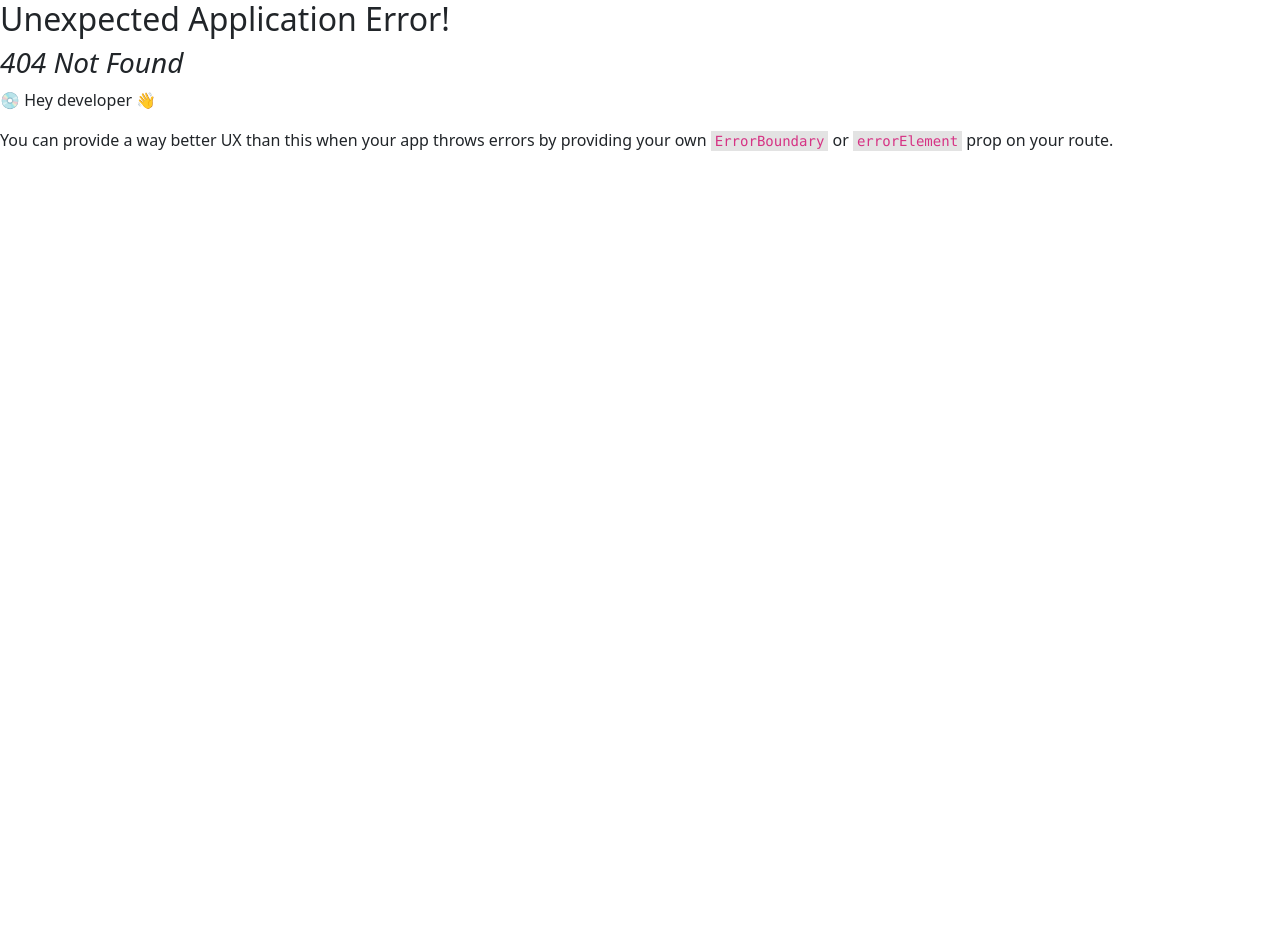
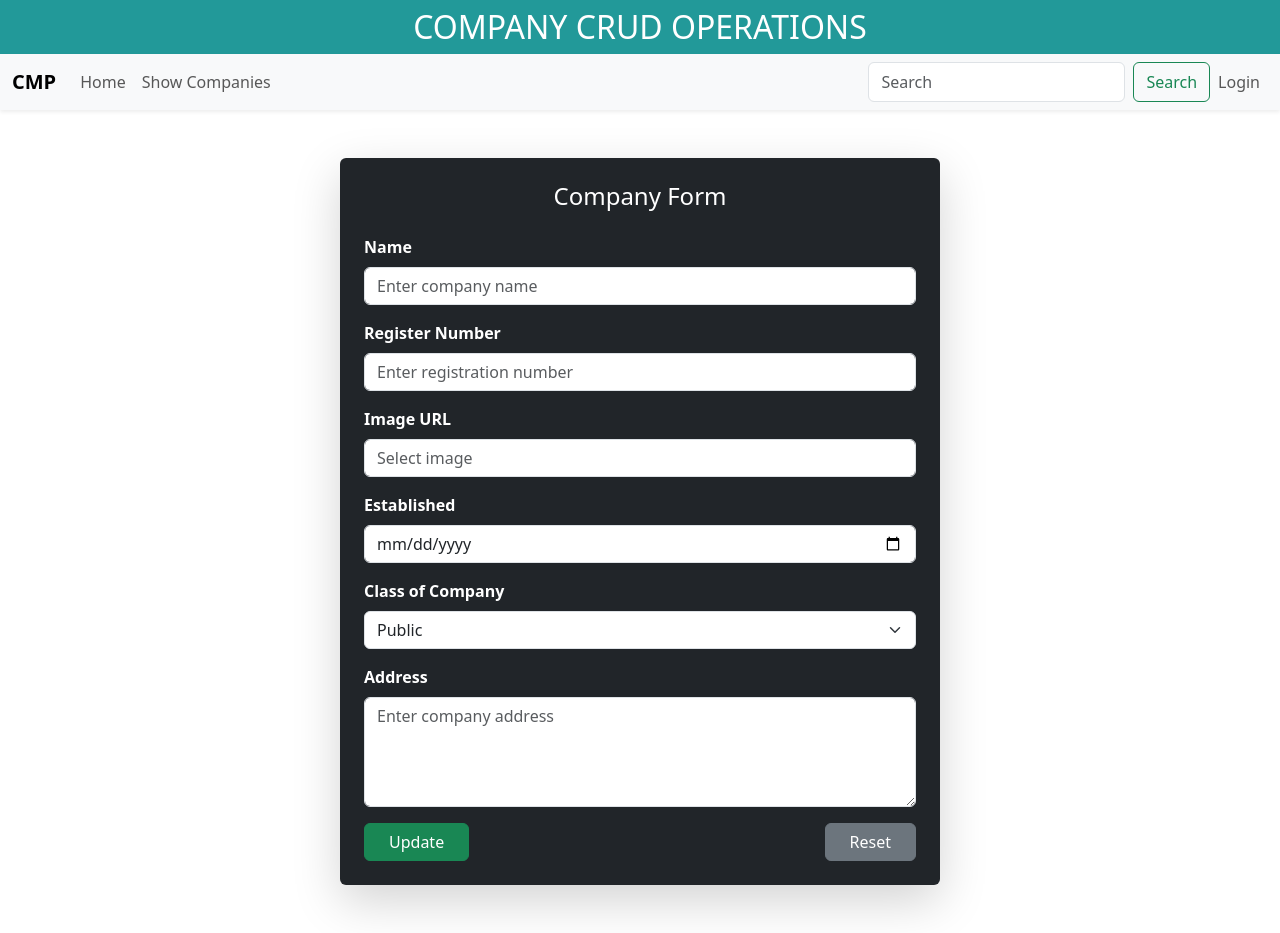
Before and after one commit to faizan-1320/company-crud, a React (Vite) app: page /edit-company/1 in a window 1280 px wide. Before the commit this address had no page. Before the commit the page ends 800 px from the top, so only its background shows below. Built offline with nearby package versions, Linux system fonts and the light colour scheme; no server answers.

Commit message:
add hide and show navbar links curd using json-server

```diff
--- a/package.json
+++ b/package.json
@@ -13,8 +13,10 @@
     "axios": "^1.8.4",
     "bootstrap": "^5.3.3",
     "react": "^19.0.0",
+    "react-cookie": "^8.0.1",
     "react-dom": "^19.0.0",
-    "react-router": "^7.3.0"
+    "react-router": "^7.3.0",
+    "react-sweetalert2": "^0.6.0"
   },
   "devDependencies": {
     "@eslint/js": "^9.21.0",
--- a/src/App.jsx
+++ b/src/App.jsx
@@ -1,13 +1,16 @@
 import { Outlet } from 'react-router'
 import './App.css'
 import Header from './header/Header'
+import { CookiesProvider } from 'react-cookie'
 
 function App() {
 
   return (
     <>
+    <CookiesProvider>
       <Header/>
       <Outlet></Outlet>
+    </CookiesProvider>
     </>
   )
 }
--- a/src/adminLogin/AdminLogin.jsx
+++ b/src/adminLogin/AdminLogin.jsx
@@ -1,6 +1,26 @@
-import React from 'react'
+import React, { useRef } from 'react'
+import { useCookies } from 'react-cookie'
+import { adminLoginData } from '../api/testAdmin'
+import { useNavigate } from 'react-router'
 
 export default function AdminLogin() {
+
+  const [cookies,setCookie,removeCookie] = useCookies();
+  const email = useRef();
+  const password = useRef();
+  const navigate = useNavigate();
+
+  const handleLogin = (e) =>{
+    e.preventDefault()
+    if (adminLoginData.email == email.current.value && adminLoginData.password == password.current.value){
+      setCookie('admin',adminLoginData.email)
+      navigate('/home')
+      alert("you are logged in successfully")
+    }else{
+      alert("Incorrect Email or password")
+      console.log("Incorrect Email or password");
+    }
+  }
   return (
     <div
       className="d-flex justify-content-center align-items-center min-vh-100 bg-light"
@@ -16,7 +36,7 @@ export default function AdminLogin() {
         <h4 className="text-center text-info mb-4 fw-bold">Admin Login</h4>
 
         {/* Login Form */}
-        <form>
+        <form onSubmit={handleLogin}>
           {/* Email Input */}
           <div className="mb-3">
             <label htmlFor="cmpEmail" className="form-label fw-semibold">
@@ -27,6 +47,7 @@ export default function AdminLogin() {
               className="form-control"
               id="cmpEmail"
               placeholder="Enter your email"
+              ref={email}
             />
             <div id="emailHelp" className="form-text text-muted">
               We'll never share your email with anyone else.
@@ -43,6 +64,7 @@ export default function AdminLogin() {
               className="form-control"
               id="cmpPassword"
               placeholder="Enter your password"
+              ref={password}
             />
           </div>
 
--- a/src/api/Api.jsx
+++ b/src/api/Api.jsx
@@ -1,8 +1,48 @@
 import axios from "axios";
 
-const url = "http://localhost:4000/companydata"
+const url = "http://localhost:5000/companydata"
 
 export async function getCompany() {
-    const response = await axios.get(url);
-    return response.data
+    try{
+        const response = await axios.get(url);
+        return response.data
+    }catch(err){
+        console.log(err);
+    }
 }
+
+export async function addCompany(company) {
+    try{
+        const response = await axios.post(url,company)
+        return response.data
+    }catch(err){
+        console.log(err);
+    }
+}
+
+export async function editCompany(cmpId,company) {
+    try{
+        const response = await axios.put(`${url}/${cmpId}`,company)
+        return response.data
+    }catch(err){
+        console.log(err);
+    }
+}
+
+export async function deleteCompany(cmpId) {
+    try{
+        const response = await axios.delete(`${url}/${cmpId}`)
+        return response.data
+    }catch(err){
+        console.log(err);
+    }
+}
+
+export async function companyGetById(cmpId) {
+    try{
+        const response = await axios.get(`${url}/${cmpId}`)
+        return response.data
+    }catch(err){
+        console.log(err);
+    }
+}
--- /dev/null
+++ b/src/api/testAdmin.jsx
@@ -0,0 +1,4 @@
+export const adminLoginData = {
+    email:"admin@gmail.com",
+    password:"1234"
+}
--- a/src/company/Company.jsx
+++ b/src/company/Company.jsx
@@ -1,7 +1,7 @@
 import React, { useEffect, useState } from 'react'
 import Companycard from '../companycard/Companycard';
-import { getCompany } from '../api/Api';
-
+import { deleteCompany, getCompany } from '../api/Api';
+import Swal from 'sweetalert2'
 
 export default function Company() {
   const [companyArr,setCompanyArr] = useState([])
@@ -11,11 +11,55 @@ export default function Company() {
     setCompanyArr(response)
   }
 
+  async function companyDelete(cmpId) {
+    const result = await Swal.fire({
+      title: 'Are you sure?',
+      text: 'You won’t be able to revert this!',
+      icon: 'warning',
+      showCancelButton: true,
+      confirmButtonText: 'Yes, delete it!',
+      cancelButtonText: 'No, cancel!',
+    })
+
+    if (result.isConfirmed) {
+      try {
+        const response = await deleteCompany(cmpId)
+        if (response != null) {
+          Swal.fire({
+            title: 'Deleted!',
+            text: 'The company has been deleted.',
+            icon: 'success',
+          }).then(()=>{
+            companyRes()
+          })
+        } else {
+          Swal.fire({
+            title: 'Error!',
+            text: 'Something went wrong...',
+            icon: 'error',
+          })
+        }
+      } catch (error) {
+        Swal.fire({
+          title: 'Error!',
+          text: 'Failed to delete the company.',
+          icon: 'error',
+        })
+      }
+    } else if (result.dismiss === Swal.DismissReason.cancel) {
+      Swal.fire({
+        title: 'Cancelled',
+        text: 'Your company data is safe.',
+        icon: 'info',
+      })
+    }
+  }
+
   useEffect(()=>{
     companyRes()
   },[])
 
-  const cmpCard = companyArr.map((company,index)=><Companycard key={'card'+index} company={company}/>);
+  const cmpCard = companyArr.map((company,index)=><Companycard key={'card'+index} company={company} companyDelete={companyDelete}/>);
   return (
     <>
       <div className='d-flex flex-wrap bg-black'>
--- a/src/companyForm/CompanyForm.jsx
+++ b/src/companyForm/CompanyForm.jsx
@@ -1,37 +1,69 @@
 import React, { useState } from 'react'
+import Swal from 'sweetalert2'
+import { addCompany, editCompany } from '../api/Api'
+import { useLoaderData, useLocation, useNavigate, useParams } from 'react-router'
 
 export default function CompanyForm() {
 
-  const [company, setCompany] = useState({
-    cmpId: '',
+  const navigate = useNavigate();
+  const findCompany = useLoaderData();
+  const location = useLocation();
+  const {cmpId} = useParams();
+
+  const emptyCompany = {
+    cmpId: cmpId,
     cmpName: '',
     cmpImg: '',
     cmpRegisterNumber: '',
     cmpEstablished: '',
     cmpClassOfCompany: 'Public',
     cmpAddress: '',
-  })
+  }
+
+  function initialState(){
+    if (location.pathname.includes('edit-company') && findCompany!=null){
+      return findCompany
+    }else{
+      return emptyCompany
+    }
+  }
+
+  const [company, setCompany] = useState(()=>initialState());
 
   const getDetailsCmp = (e) => {
     setCompany({ ...company, [e.target.id]: e.target.value })
   }
 
-  const handleSubmit = (e) => {
-    e.preventDefault()
-    console.log('Company Data Submitted:', company)
-    alert('Company details submitted successfully!')
+  const handleReset = () => {
+    setCompany(emptyCompany)
   }
 
-  const handleReset = () => {
-    setCompany({
-      cmpId: '',
-      cmpName: '',
-      cmpImg: '',
-      cmpRegisterNumber: '',
-      cmpEstablished: '',
-      cmpClassOfCompany: 'Public',
-      cmpAddress: '',
-    })
+  async function companyAdd(e) {
+    e.preventDefault();
+    const response = await addCompany(company)
+    if (response) {
+      Swal.fire({
+        title: 'Success!',
+        text: 'Company added successfully.',
+        icon: 'success',
+        confirmButtonText: 'OK',
+      }).then(() => {
+        navigate('/companies')
+      })
+    } else {
+      Swal.fire({
+        title: 'Error!',
+        text: response?.message || 'Failed to add company. Please try again.',
+        icon: 'error',
+      })
+    }
+  }
+
+  async function companyEdit(e) {
+    e.preventDefault()
+    const response = await editCompany(cmpId,company)
+    console.log("response edit -------------------------->",response);
+    navigate('/companies')
   }
 
   return (
@@ -42,7 +74,7 @@ export default function CompanyForm() {
 
       <h4 className="text-center mb-4">Company Form</h4>
 
-      <form onSubmit={handleSubmit} onReset={handleReset}>
+      <form onSubmit={location.pathname.includes('edit-company')?companyEdit:companyAdd}>
 
         <div className="mb-3">
           <label htmlFor="cmpName" className="form-label fw-bold">
@@ -75,6 +107,31 @@ export default function CompanyForm() {
             required
           />
         </div>
+
+        <div className="mb-3">
+          <label htmlFor="cmpImg" className="form-label fw-bold">
+            Image URL
+          </label>
+          <input
+            type="text"
+            className="form-control"
+            id="cmpImg"
+            name="cmpImg"
+            value={company.cmpImg}
+            onChange={getDetailsCmp}
+            placeholder="Select image"
+            required
+          />
+        </div>
+        {company.cmpImg && (
+          <div className="mt-3">
+            <img
+              src={company.cmpImg}
+              alt="Company"
+              width="100"
+            />
+          </div>
+        )}
 
         <div className="mb-3">
           <label htmlFor="cmpEstablished" className="form-label fw-bold">
@@ -124,9 +181,9 @@ export default function CompanyForm() {
 
         <div className="d-flex justify-content-between">
           <button type="submit" className="btn btn-success px-4">
-            Submit
+            {location.pathname.includes('edit-company')?"Update":'Add'}
           </button>
-          <button type="reset" className="btn btn-secondary px-4">
+          <button type="reset" className="btn btn-secondary px-4" onClick={handleReset}>
             Reset
           </button>
         </div>
--- a/src/companycard/Companycard.jsx
+++ b/src/companycard/Companycard.jsx
@@ -1,6 +1,9 @@
 import React from 'react'
+import { useCookies } from 'react-cookie'
+import { Link } from 'react-router'
 
-export default function Companycard({ company }) {
+export default function Companycard({ company, companyDelete }) {
+  const [cookies, , removeCookie] = useCookies()
   return (
     <>
       <div className="card m-5" style={{ maxWidth: "540px" }}>
@@ -10,19 +13,19 @@ export default function Companycard({ company }) {
           </div>
           <div className="col-md-8">
             <div className="card-body">
-              <h5 className="card-title">#{company.cmpId} {company.cmpName}</h5>
+              <h5 className="card-title">#{company.id} {company.cmpName}</h5>
               <ul className="list-group list-group-flush">
                 <li className="list-group-item"><i>Registration Number :</i> <b>{company.cmpRegisterNumber}</b></li>
                 <li className="list-group-item"><i>Class of Company :</i> <b>{company.cmpClassOfCompany}</b></li>
                 <li className="list-group-item"><i>Registered Address:</i> <b>{company.cmpAddress}</b></li>
                 <li className="list-group-item"><i>Established:</i> <b>{company.cmpEstablished}</b></li>
                 <li className="list-group-item">
-                  <button className="btn btn-sm btn-outline-primary me-2">
+                  {cookies.admin != undefined ? (<><Link to={`/edit-company/${company.id}`} className="btn btn-sm btn-outline-primary me-2">
                     ✏️ Edit
-                  </button>
-                  <button className="btn btn-sm btn-outline-danger">
-                    🗑️ Delete
-                  </button>
+                  </Link>
+                    <button className="btn btn-sm btn-outline-danger" onClick={() => companyDelete(company.id)}>
+                      🗑️ Delete
+                    </button></>) : (<p>Login to update company details</p>)}
                 </li>
               </ul>
             </div>
--- a/src/header/Header.jsx
+++ b/src/header/Header.jsx
@@ -1,15 +1,15 @@
 import React from 'react'
-import Navabar from '../navabar/Navabar'
+import Navbar from '../navbar/Navbar'
 import '../header/Header.css'
 
 export default function Header() {
   return (
     <>
-      <div className="top-header text-center bg-info text-white py-2">
+      <div className="top-header text-center text-white py-2" style={{background:"#299"}}>
         <h2 className="m-0">COMPANY CRUD OPERATIONS</h2>
       </div>
 
-      <Navabar />
+      <Navbar />
     </>
   )
 }
--- a/src/main.jsx
+++ b/src/main.jsx
@@ -9,6 +9,7 @@ import Company from './company/Company.jsx'
 import CompanyForm from './companyForm/CompanyForm.jsx'
 import AdminLogin from './adminLogin/AdminLogin.jsx'
 import Home from './home/Home.jsx'
+import { companyGetById } from './api/Api.jsx'
 
 let routes = [{
   path:'/',
@@ -25,9 +26,18 @@ let routes = [{
     {
       path:'/add-company',
       element:<CompanyForm/>
-    },{
+    },
+    {
       path:'/home',
       element:<Home/>
+    },
+    {
+      path:'/edit-company/:cmpId',
+      element:<CompanyForm/>,
+      loader:async({params})=>{
+        console.log("params ------------------->",params.cmpId);
+        return await companyGetById(params.cmpId)
+      }
     }
   ]
 }]
@@ -36,6 +46,7 @@ const browserRouter = createBrowserRouter(routes);
 
 createRoot(document.getElementById('root')).render(
   <StrictMode>
-    <RouterProvider router={browserRouter}></RouterProvider>
+    <RouterProvider router={browserRouter}>
+    </RouterProvider>
   </StrictMode>,
 )
--- a/src/navabar/Navabar.jsx
+++ b/src/navbar/Navbar.jsx
@@ -1,7 +1,13 @@
 import React from 'react'
+import { useCookies } from 'react-cookie'
 import { Link } from 'react-router'
 
 export default function Navbar() {
+  const [cookies, , removeCookie] = useCookies()
+  const handleLogout = () =>{
+    removeCookie('admin')
+    alert('Logout Sucessfully')
+  }
   return (
     <nav className="navbar navbar-expand-lg navbar-light bg-light shadow-sm">
       <div className="container-fluid">
@@ -29,22 +35,15 @@ export default function Navbar() {
                 Home
               </Link>
             </li>
-
-            <li className="nav-item">
+            {cookies.admin != undefined && <li className="nav-item">
               <Link className="nav-link" to="/add-company">
                 Add Company
               </Link>
-            </li>
+            </li>}
 
             <li className="nav-item">
               <Link className="nav-link" to="/companies">
                 Show Companies
-              </Link>
-            </li>
-
-            <li className="nav-item">
-              <Link className="nav-link" to="/">
-                Login
               </Link>
             </li>
           </ul>
@@ -59,6 +58,18 @@ export default function Navbar() {
             <button className="btn btn-outline-success" type="submit">
               Search
             </button>
+            <ul className="navbar-nav me-auto mb-2 mb-lg-0">
+              {cookies.admin == undefined ? (<>
+                <li className="nav-item">
+                  <Link className="nav-link" to="/">
+                    Login
+                  </Link>
+                </li></>) : (<><li className="nav-item">
+                  <button className="nav-link" onClick={handleLogout}>
+                    Logout
+                  </button>
+                </li></>)}
+            </ul>
           </form>
         </div>
       </div>
```
Also changed, not shown: 1 other file (tests, documents, lock files or other folders).
